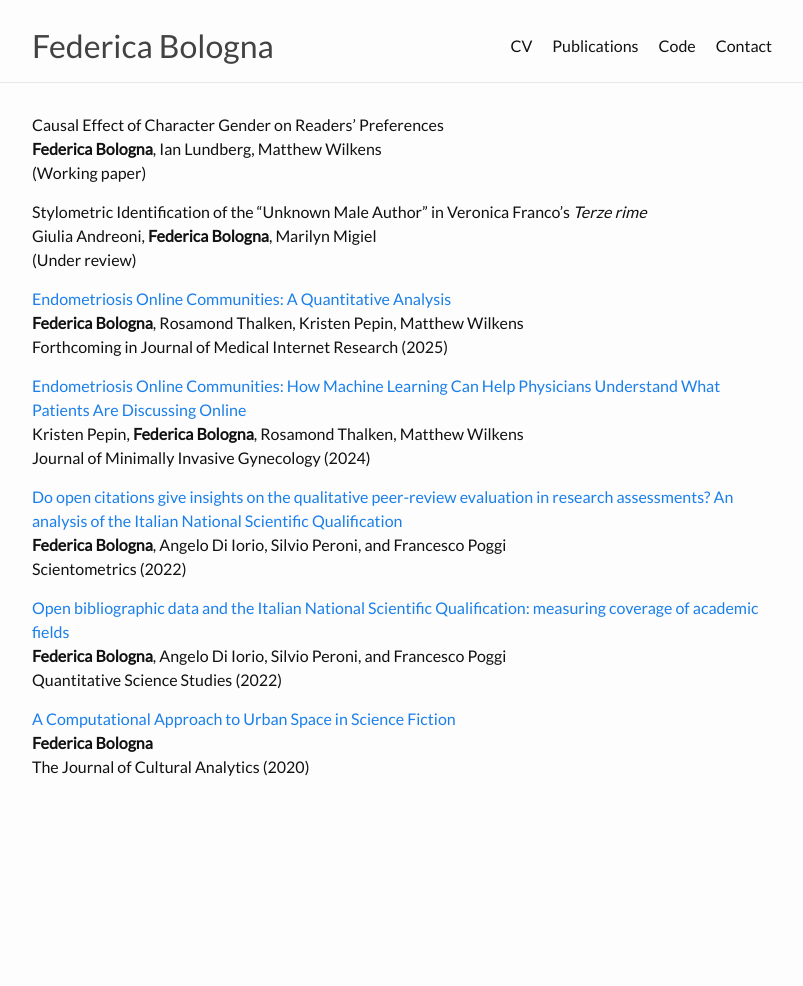
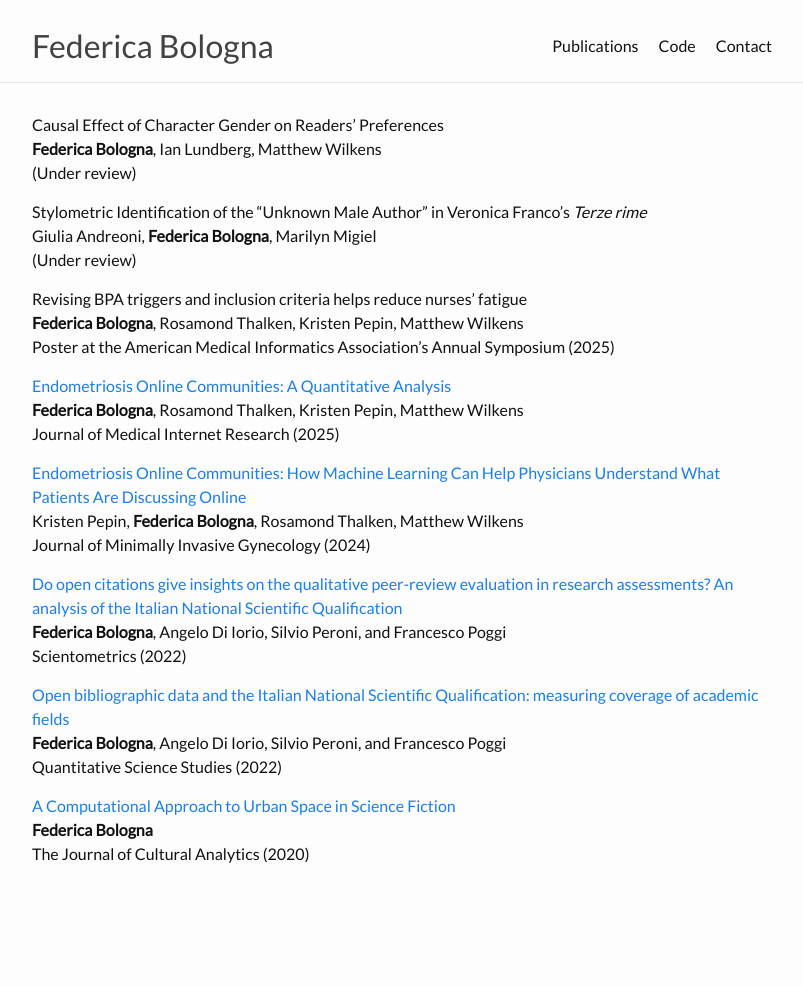
Before and after one commit to federicabologna/federicabologna.github.io, a Jekyll site: the page built from publications.markdown, in a window 1280 px wide. Shown: the whole page, without its empty margins (238-1041 px from the left). Built offline with Jekyll 4.4.1, drawn with Linux system fonts in a browser that asks for light colours; before the commit the page ends 900 px from its top, so only the background shows below that.

Commit message:
life is fun

```diff
--- a/publications.markdown
+++ b/publications.markdown
@@ -9,15 +9,19 @@ permalink: /publications/
 
 Causal Effect of Character Gender on Readers' Preferences <br/>
 **Federica Bologna**, Ian Lundberg, Matthew Wilkens <br/>
-(Working paper)<br/>
+(Under review)<br/>
 
 Stylometric Identification of the “Unknown Male Author” in Veronica Franco’s _Terze rime_ <br/>
 Giulia Andreoni, **Federica Bologna**, Marilyn Migiel  <br/>
 (Under review)<br/>
 
-[Endometriosis Online Communities: A Quantitative Analysis](https://doi.org/10.1101/2024.02.27.24303445) <br/>
+Revising BPA triggers and inclusion criteria helps reduce nurses’ fatigue<br/>
 **Federica Bologna**, Rosamond Thalken, Kristen Pepin, Matthew Wilkens <br/>
-Forthcoming in Journal of Medical Internet Research (2025)<br/>
+Poster at the American Medical Informatics Association's Annual Symposium (2025)<br/>
+
+[Endometriosis Online Communities: A Quantitative Analysis](https://doi.org/10.2196/57987) <br/>
+**Federica Bologna**, Rosamond Thalken, Kristen Pepin, Matthew Wilkens <br/>
+Journal of Medical Internet Research (2025)<br/>
 
 [Endometriosis Online Communities: How Machine Learning Can Help Physicians Understand What Patients Are Discussing Online](https://doi.org/10.1016/j.jmig.2024.08.001) <br/>
 Kristen Pepin, **Federica Bologna**, Rosamond Thalken, Matthew Wilkens <br/>
```
Also changed, not shown: CV.markdown (deleted, +0 -11 lines), index.markdown (+7 -5 lines), resume.markdown (added, +11 -0 lines), assets/IMG_1336.JPG (added), 2 other files.
